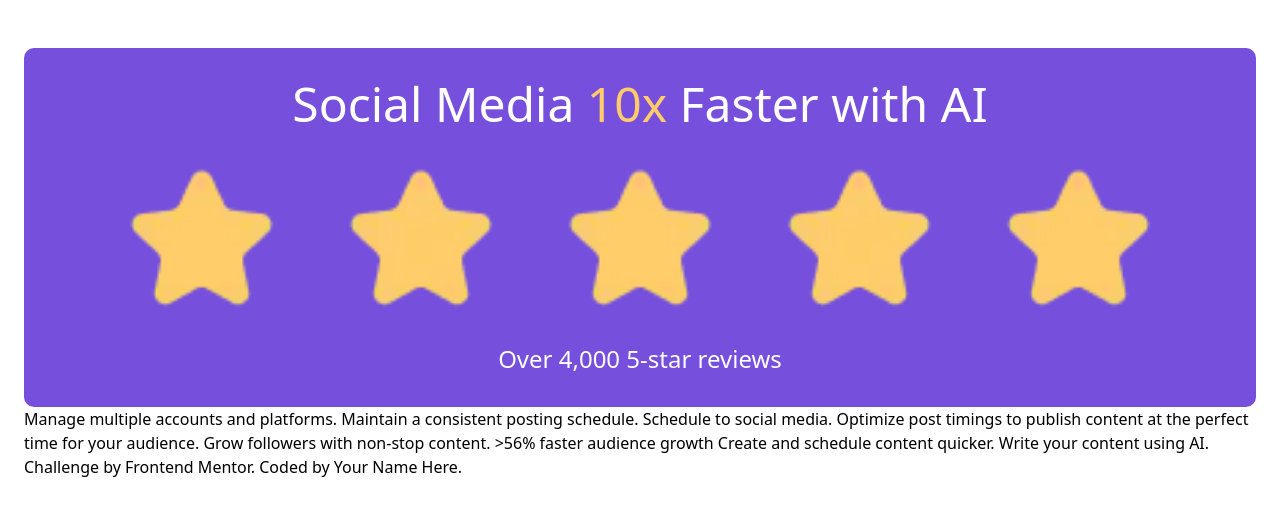
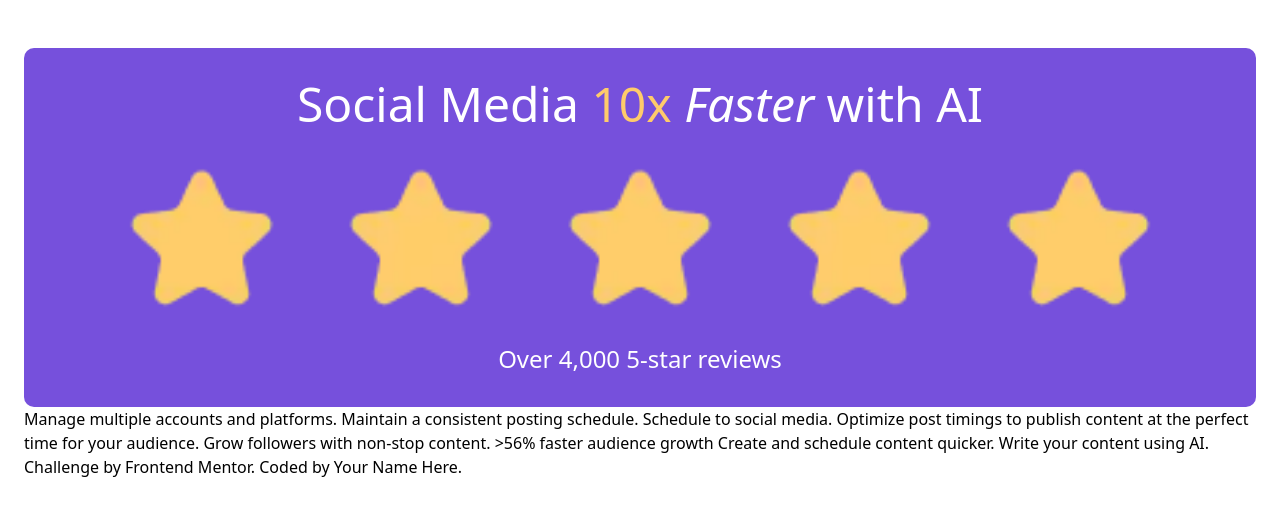
Before and after one commit to varma-cephas/bento-box-clone, a website built with Vite: page index.html in a window 1280 px wide. Built offline with nearby package versions, Linux system fonts and the light colour scheme.

Commit message:
change card span text to italize

```diff
--- a/index.html
+++ b/index.html
@@ -22,7 +22,7 @@
 <body>
    <main class="px-6 py-12">
         <div class="bg-[#7650dc] text-white text-center px-8 py-8 rounded-[10px]">
-            <h2 class="text-5xl mb-7">Social Media <span class="text-[#ffcb6b]">10x</span> Faster with AI</h2>
+            <h2 class="text-5xl mb-7">Social Media <span class="text-[#ffcb6b]">10x</span> <i>Faster</i> with AI</h2>
             <div class="w-[90%] mx-auto">
                 <img class="w-[100%] mb-3" src="./assets/images/illustration-five-stars.webp" alt="five stars">
                 <p class="text-2xl">
```
Also changed, not shown: 1 other file.
